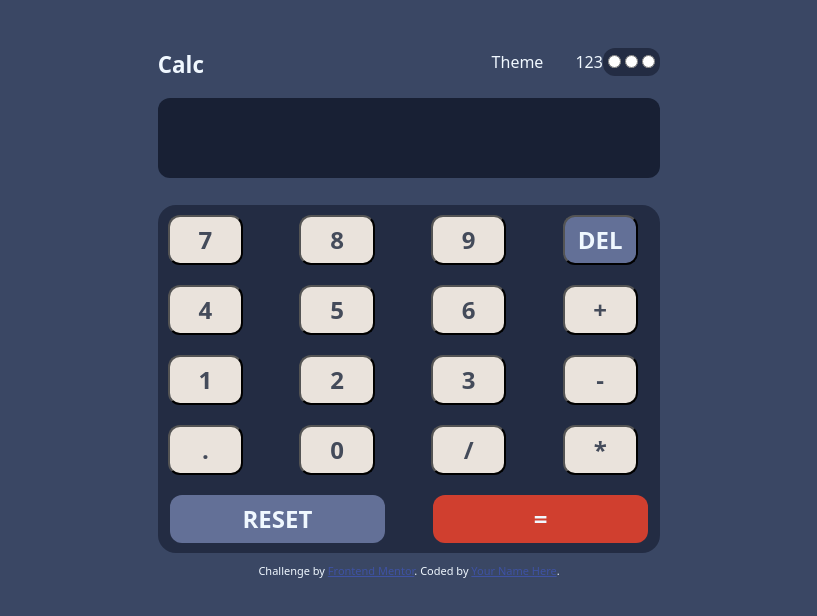
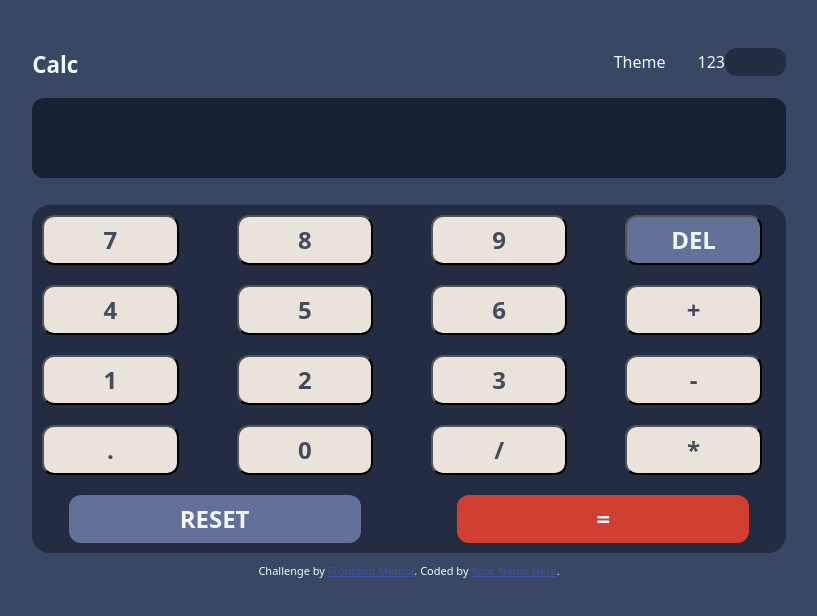
Before and after one commit to Hidan404/calculator-app-main, a plain HTML site: page index.html in a window 1280 px wide. Shown: the whole page, without its empty margins (231-1048 px from the left). Drawn offline with nearby package versions, Linux system fonts and the light colour scheme.

Commit message:
update 10

```diff
--- a/css/main-estilo.css
+++ b/css/main-estilo.css
@@ -71,7 +71,7 @@ body {
 }
 .box-app {
     margin: auto ;
-    max-width: 40%;
+    max-width: 60%;
     height: auto;
 }
 .app-header .row {
@@ -94,9 +94,21 @@ body {
     flex-direction: row;
 
 }
-.choose input[] {
+
+.choose input {
     border-radius: 25%;
 }
+.choose input[type = "radio"]{
+    appearance: none;
+    width: 10px;
+    height: 10px;
+    border-radius: 50%;
+}
+
+.choose input[type = "radio"]:checked {
+    background-color: hsl(6, 63%, 50%);
+}
+
 .row .choose {
     background-color: var(--Very-dark-toggle-keypad);
     border-radius: 12px;
@@ -104,6 +116,7 @@ body {
     padding-left: 5px;
     padding-right: 5px;
 }
+
 
 /* displaynum*/
 .displayNum input {
@@ -123,19 +136,19 @@ body {
     border-radius: 18px;
 }
 .row button {
-    width: 70%;
+    width: 80%;
     padding: 5px;
     margin: 10px;
 
     border-radius: 12px;
     background-color: var(--Light-grayish-orange-key-bg);
-    font-weight: 800;
+    font-weight: 600;
     font-size: 1.5rem;
     color: var(--Very-dark-grayish-blue);
 }
 .row .button-footer {
     display: flex;
-    width: 90%;
+    width: 80%;
     align-items: center;
     justify-content: center;
     margin: auto;
@@ -159,3 +172,14 @@ body {
         max-width: 90%;
     }
 }
+@media only screen and (min-width: 421px) and (max-width: 767px) {
+    .box-app {
+        max-width: 80%;
+    }
+  }
+
+  @media only screen and (min-width: 768px)  {
+    .box-app {
+        max-width: 60%;
+    }
+  }
--- a/index.html
+++ b/index.html
@@ -33,9 +33,12 @@
                 <li>3</li>
               </ul>
               <div class="choose">
-                <label for=""><input type="radio"></label>
-                <label for=""><input type="radio"></label>
-                <label for=""><input type="radio"></label>
+                <input id="option1" name="ponto" type="radio">
+                <label for="option1"></label>
+                <input id="option2" name="ponto" type="radio">
+                <label for="option2"></label>
+                <input id="option3" name="ponto" type="radio">
+                <label for="option3"></label>
               </div>
             </div>
           </div>
```
